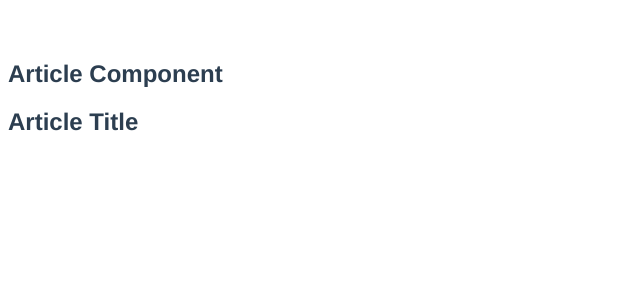
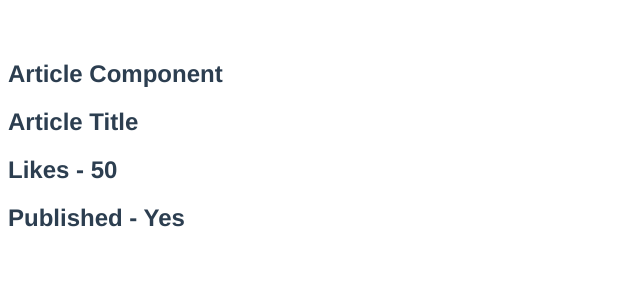
Before and after one commit to DataScientist2807/codevol_vuejs, a Vue app: page / in a window 1280 px wide. Shown: the top 300 px of the page, without its empty margins (0-640 px from the left). Built offline with nearby package versions, Linux system fonts and the light colour scheme.

Commit message:
Prop Types and Validations

```diff
--- a/src/App.vue
+++ b/src/App.vue
@@ -1,7 +1,9 @@
 <!-- https://github.com/gopinav/Vue-3-Tutorials/blob/master/vue-fundamentals/src/App.vue -->
  <!-- Computed Properties are cached -->
 <template>
-   <Article title="Article Title"/>
+ <Article title="Article Title" :likes="50" :isPublished="true"/>
+   <!-- <Article :likes="50" :isPublished="true"/> -->
+
  </template>
 
 <script>
--- a/src/components/Article.vue
+++ b/src/components/Article.vue
@@ -1,17 +1,25 @@
 <template>
   <h2>Article Component</h2>
   <h2>{{ title }}</h2>
+  <h2>Likes - {{ likes }}</h2>
+  <h2>Published - {{ isPublished ? "Yes" : "No" }}</h2>
 </template>
 
 <script>
 export default {
-    name: 'Article',
-    props: {
-        title: String
-    }
-}
+  name: "Article",
+  props: {
+    /* title: String, */
+    title: {
+      type: String,
+      required: true,
+      default: "Article default title",
+    },
+    likes: Number,
+    isPublished: Boolean,
+  },
+};
 </script>
 
 <style>
-
 </style>
```
